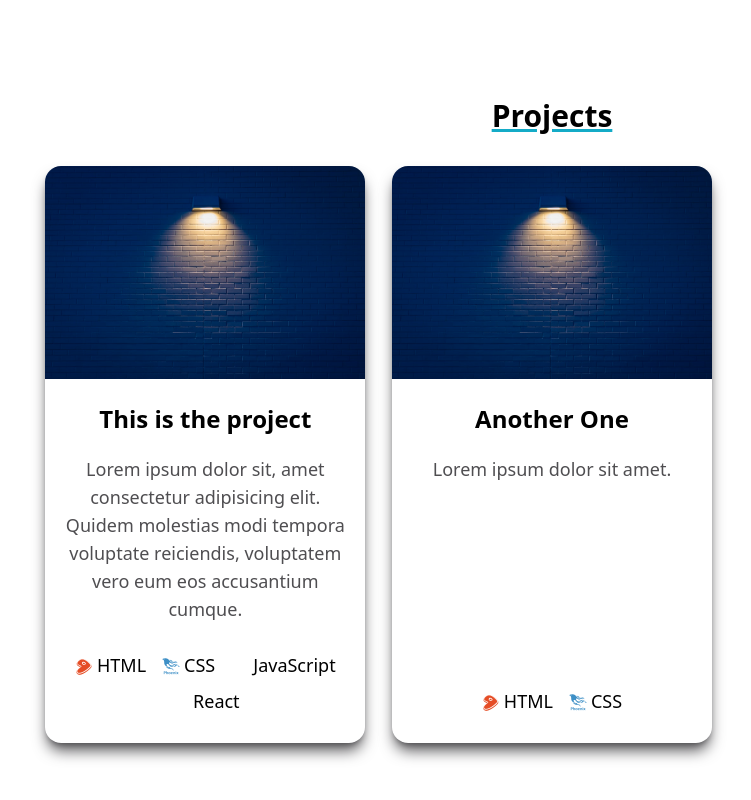
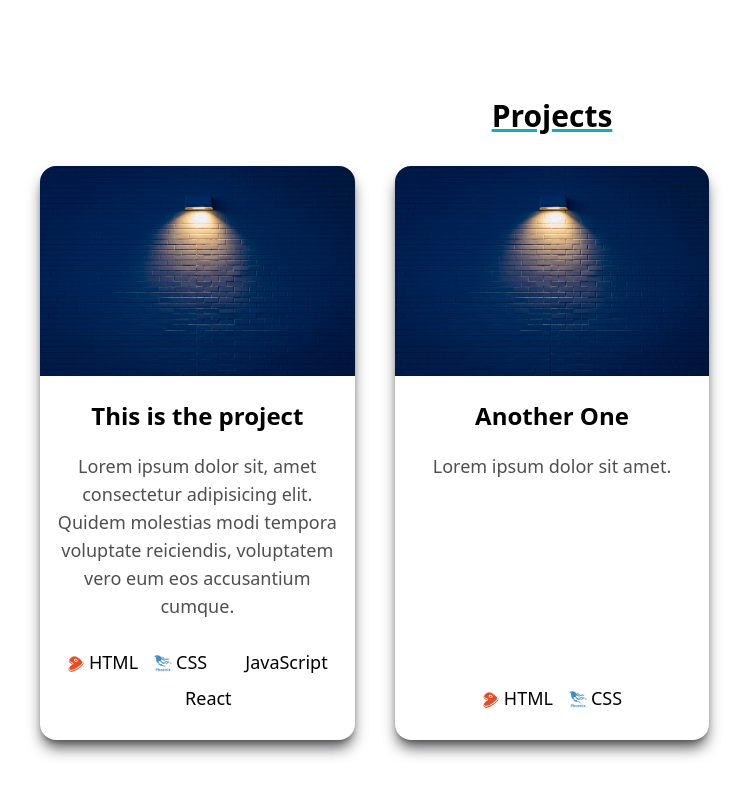
Before and after one commit to VladBrok/personal-site, a React (Vite) app: page / in a window 1280 px wide. Shown: the part 734-1534 px from the top of the page, without its empty margins (88-839 px from the left). Built offline with nearby package versions, Linux system fonts and the light colour scheme.

Commit message:
Change grid gap

```diff
--- a/src/components/App.jsx
+++ b/src/components/App.jsx
@@ -94,7 +94,7 @@ export default function App() {
               Projects
             </h2>
 
-            <div className="grid auto-rows-fr gap-4 md:grid-cols-2 xl:grid-cols-3">
+            <div className="grid auto-rows-fr gap-10 md:grid-cols-2 xl:grid-cols-3">
               <div className="flex flex-col items-center max-w-xs m-auto shadow-lg shadow-gray rounded-2xl h-full">
                 <img
                   className="w-full block rounded-t-2xl"
```
